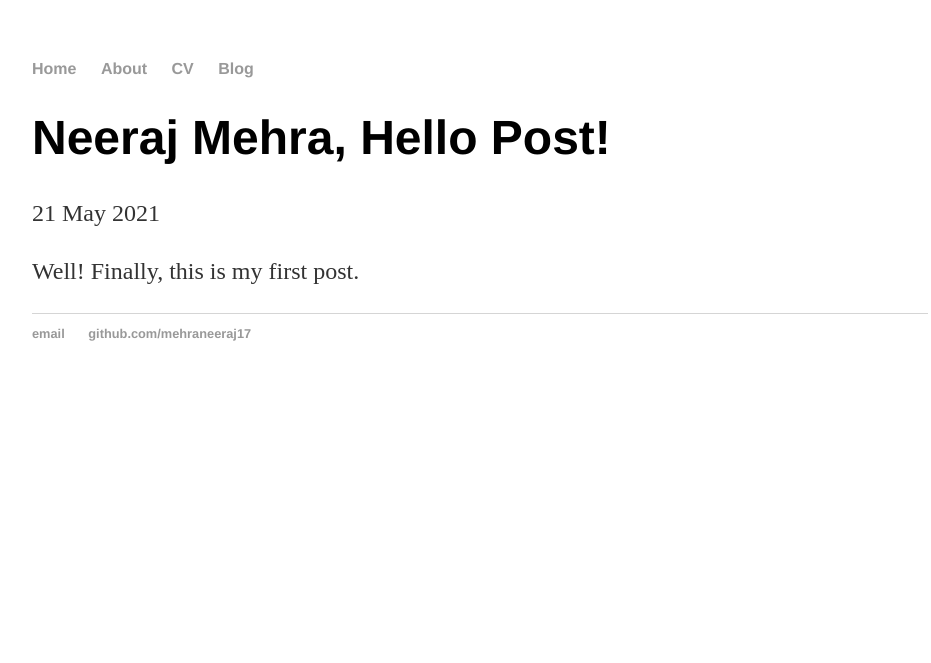
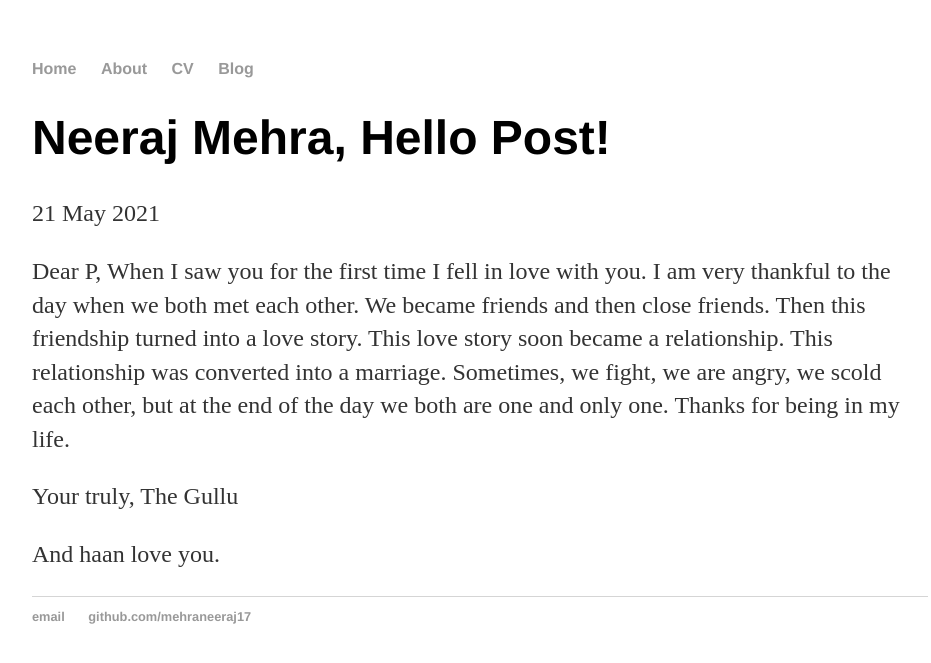
Before and after one commit to mehraneeraj17/mehraneeraj1703.github.io, a Jekyll site: the page built from _posts/2021-05-21-neeraj-first-post.md, in a window 1280 px wide. Shown: the top 663 px of the page, without its empty margins (160-1091 px from the left). Built offline with Jekyll 4.4.1, drawn with Linux system fonts in a browser that asks for light colours.

Commit message:
Add love letter

```diff
--- a/_posts/2021-05-21-neeraj-first-post.md
+++ b/_posts/2021-05-21-neeraj-first-post.md
@@ -4,4 +4,17 @@ title: "Neeraj Mehra, Hello Post!"
 date: 2021-05-21
 ---
 
-Well! Finally, this is my first post.
+Dear P,
+When I saw you for the first time I fell in love with you.
+I am very thankful to the day when we both met each other.
+We became friends and then close friends.
+Then this friendship turned into a love story.
+This love story soon became a relationship.
+This relationship was converted into a marriage.
+Sometimes, we fight, we are angry, we scold each other, but at the end of the day we both are one and only one.
+Thanks for being in my life.
+
+Your truly,
+The Gullu
+
+And haan love you.
```
